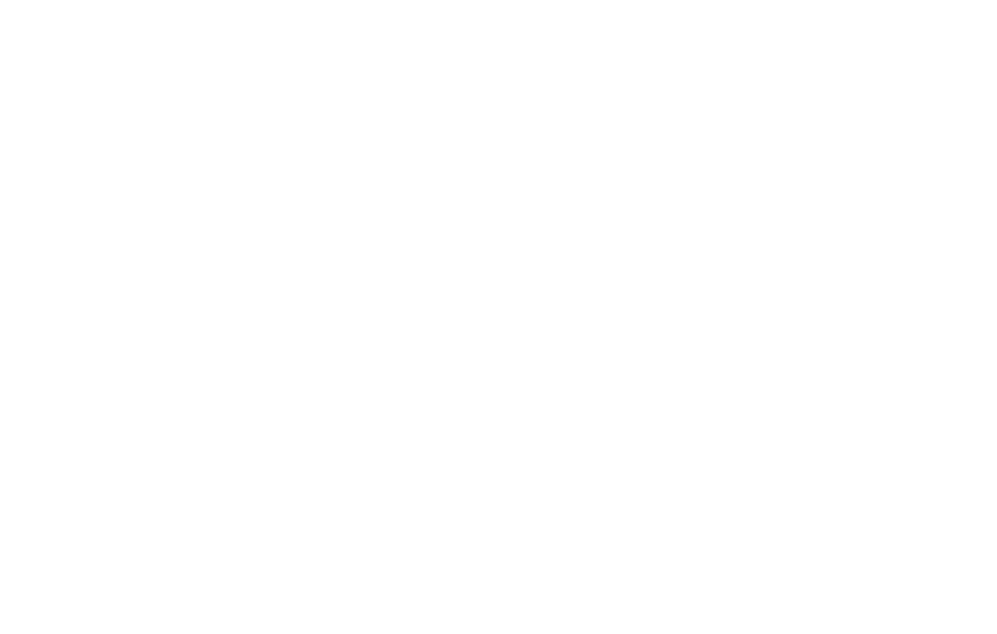
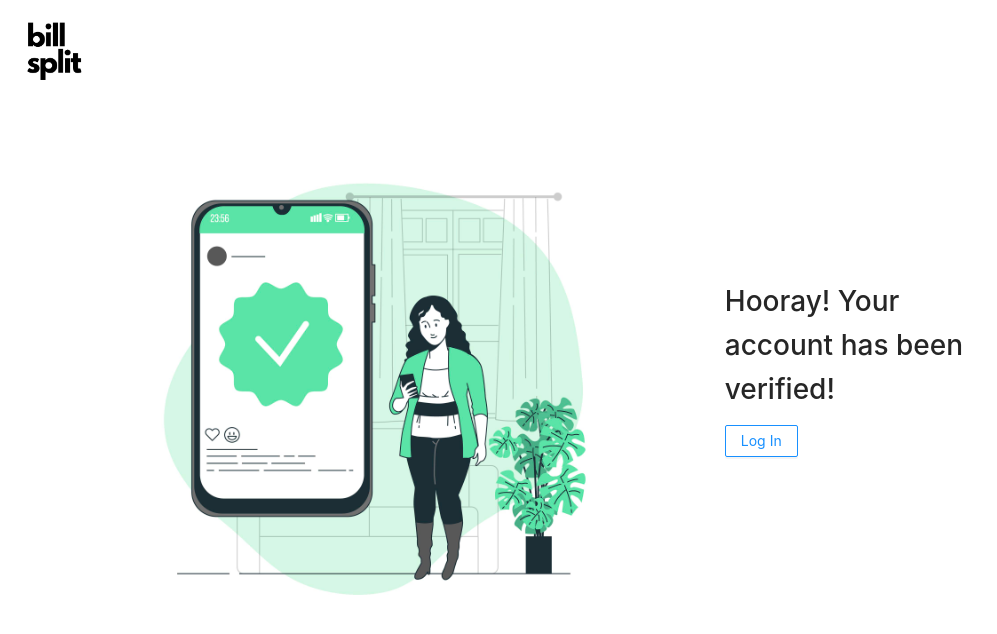
Before and after one commit to muditmahajan21/billsplit-frontend, a React (Create React App) app: page /verify-email in a window 1280 px wide. Before the commit this address had no page. Shown: the top 634 px of the page, without its empty margins (0-997 px from the left). Built offline with nearby package versions, Linux system fonts and the light colour scheme.

Commit message:
add verify email page

```diff
--- a/src/App.js
+++ b/src/App.js
@@ -5,6 +5,7 @@
 import HomePage from './pages/HomePage';
 import ResetPassword from './pages/AuthPages/ResetPassword';
 import UpdatePassword from './pages/AuthPages/UpdatePassword';
+import VerifyUser from './pages/AuthPages/VerifyUser';
 import './App.css';
 
 const App = () => {
@@ -16,6 +17,7 @@
         <Route path="/login" element={<LogIn />} />
         <Route path="/reset-password" element={<ResetPassword />} />
         <Route path="/update-password/*" element={<UpdatePassword />} />
+        <Route path="/verify-email/*" element={<VerifyUser />} />
       </Routes>
     </>
   )
--- a/src/pages/AuthPages/UpdatePassword.js
+++ b/src/pages/AuthPages/UpdatePassword.js
@@ -4,7 +4,6 @@
 import Header from "../../components/Header";
 import { putService } from "../../services/httpServices";
 import { EyeInvisibleOutlined, EyeTwoTone } from "@ant-design/icons";
-import { useSearchParams } from "react-router-dom";
 
 const UpdatePassword = () => {
 
@@ -90,7 +89,7 @@
                   },
                   {
                     pattern: new RegExp(/^(?=.*[a-z])(?=.*[A-Z])(?=.*[0-9])(?=.{8,})/),
-                    message: "Password must contain at least 8 characters, one uppercase, one lowercase and one number",
+                    message: "Password must contain at least 8 c+haracters, one uppercase, one lowercase and one number",
                   }
                 ]}
               >
--- /dev/null
+++ b/src/pages/AuthPages/VerifyUser.js
@@ -0,0 +1,54 @@
+import React from "react";
+import { Col, Row, Image, Button } from "antd";
+import { useNavigate } from "react-router-dom";
+import Header from "../../components/Header";
+
+const Verifyuser = () => {
+
+  const navigate = useNavigate();
+
+  return (
+    <>
+      <Header />
+      <div
+        style={{
+          marginTop: "5%",
+          marginLeft: "12%",
+        }}
+      >
+        <Row gutter={[16, 16]}>
+          <Col
+            span={12}
+          >
+            <Image
+              src="/images/verified.jpg"
+              alt="signup"
+              preview={false}
+              width="80%"
+            />
+          </Col>
+          <Col span={6}
+            style={{
+              paddingTop: "10%",
+            }}
+          >
+            <h1>
+              Hooray! Your account has been verified!
+            </h1>
+            <Button
+              ghost
+              type="primary"
+              onClick={() => {
+                navigate("/login");
+              }}
+            >
+              Log In
+            </Button>
+          </Col>
+        </Row>
+      </div>
+    </>
+  )
+}
+
+export default Verifyuser;
```
Also changed, not shown: public/images/verified.jpg (added).
